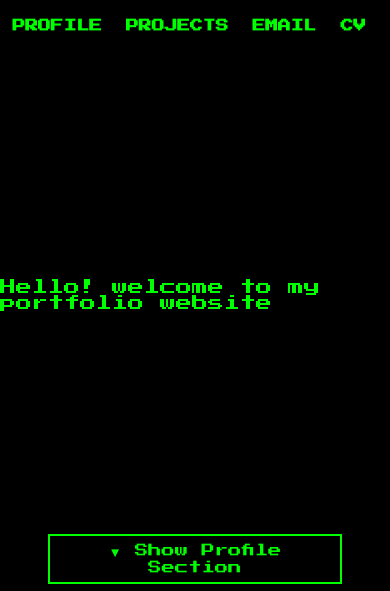
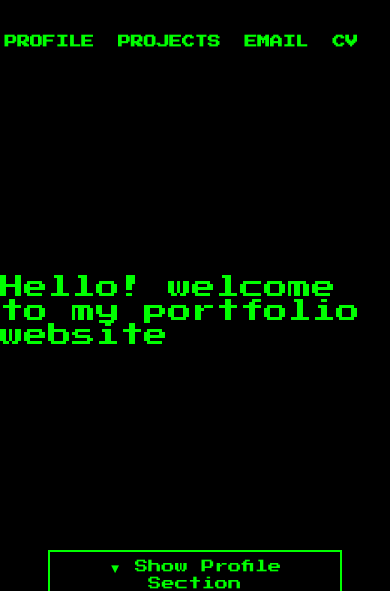
Before and after one commit to Declan-Gallagher23/Portfolio-Site, a React (Vite) app: page / in a window 390 px wide. Shown: the top 591 px of the page. Built offline with nearby package versions, Linux system fonts and the light colour scheme; no server answers.

Commit message:
adding media queries

```diff
--- a/index.css
+++ b/index.css
@@ -5,7 +5,10 @@ html, body {
     color: #00FF00;
     box-sizing: border-box;
 }
-
+.cursor {
+  display: inline-block;
+  animation: blink 0.7s steps(1) infinite;
+}
 body {
   font-family: "Press Start 2P", system-ui;
   font-weight: 400;
@@ -245,11 +248,18 @@ footer a {
   text-align: center;
 }
 }
-.cursor {
-  display: inline-block;
-  animation: blink 0.7s steps(1) infinite;
+@media (max-width: 480px) {
+  header {
+    padding-right: 0.5rem;
+    padding-top: 1rem;
+  }
+  body {
+    font-size: 1rem;
+  }
+  #main-text {
+    font-size: 1.5rem;
+  }
 }
-
 @keyframes blink {
   50% {
     opacity: 0;
```
